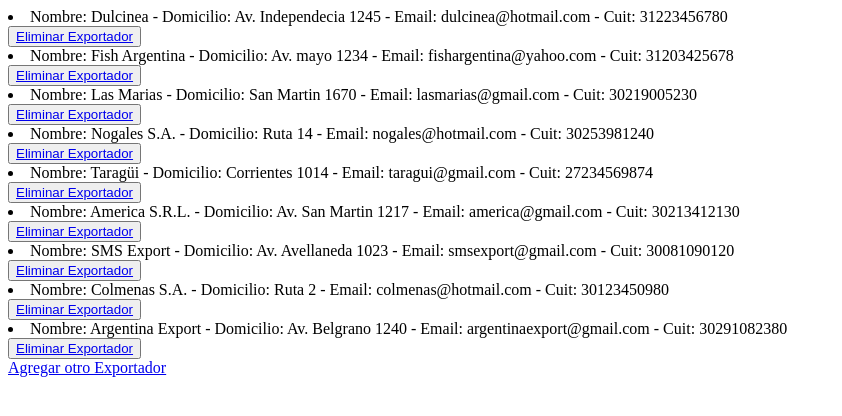
After one commit to solpao/ProyectoFinal-Python, a Django app: page /leerExportadores/ in a window 1280 px wide. The commit adds this page. Shown: the top 416 px of the page, without its empty margins (0-842 px from the left). Run offline with Django 4.2, Linux system fonts and the light colour scheme; data comes from the database, SQL or seed files in the repository.

Commit message:
Mejoras en Proyecto, además se agrego un form Leer-eliminar-Agregar Exportadores

```diff
--- a/App/forms.py
+++ b/App/forms.py
@@ -14,8 +14,8 @@ class ImportadorForm(forms.Form):
     cuit = forms.IntegerField()
 
 class MercaderiaForm(forms.Form):
-    nombre_mer = forms.CharField()
-    tipo_uni_vta = forms.IntegerField()
+    nomb_mer = forms.CharField()
+    unidad_venta = forms.CharField()
 
 class OperacionForm(forms.Form):
     fecha_operacion = forms.DateField()
--- a/App/models.py
+++ b/App/models.py
@@ -9,18 +9,30 @@ class Exportador(models.Model):
     email = models.EmailField()
     cuit = models.CharField(max_length=11, unique=True)
 
+    def __str__(self):
+        return f"Nombre: {self.nombre} - Domicilio: {self.domicilio} - Email: {self.email} - Cuit: {self.cuit}"
+
 class Importador(models.Model):
     nombre = models.CharField(max_length=30)
     domicilio = models.CharField(max_length=30)
     email = models.EmailField()
     cuit = models.CharField(max_length=11, unique=True)
 
+    def __str__(self):
+        return f"Nombre: {self.nombre} - Domicilio: {self.domicilio} - Email: {self.email} - Cuit: {self.cuit}"
+
 class Mercaderia(models.Model):
-    nombre_mer = models.CharField(max_length=30)
-    tipo_uni_venta = models.IntegerField()
+    nomb_mer = models.CharField(max_length=20)
+    unidad_venta = models.CharField(max_length=20)
+
+    def __str__(self):
+        return f"Nombre: {self.nomb_mer} - Unidad de Venta: {self.unidad_venta}"
 
 class Operacion(models.Model):
     fecha_operacion = models.DateField()
     fecha_cump = models.DateField()
     nro_permiso = models.IntegerField()
     cantidad = models.IntegerField()
+
+    def __str__(self):
+        return f"Fecha Operacion: {self.fecha_operacion} - Fecha Cumplido: {self.fecha_cump} - Nro Permiso: {self.nro_permiso} - Cantidad: {self.cantidad}"
--- a/App/templates/app/expo_formulario_1.html
+++ b/App/templates/app/expo_formulario_1.html
@@ -20,7 +20,11 @@
                     <div class="card-header">
                         <h3 class="text-center">Agregar Exportador</h3>
                         <div class="card-body">
-                            <form method="post">
+                            {% if miFormulario.errors %} <!-- Aun NO ESTA funcionando.   -->
+                             <p style="color: red;"> Estan mal los datos! </p>
+                            {% endif %}
+
+                            <form method="post" action="{% url 'expoform1' %}">
                                 {% csrf_token %}  {# Protección CSRF de Django #}
                                 {{ miFormulario.as_p }} <!-- Renderiza los campos del formulario como párrafos (<p>).   -->
                                 <button type="submit" class="btn btn-primary">Enviar</button>
--- a/App/templates/app/impo_formulario_2.html
+++ b/App/templates/app/impo_formulario_2.html
@@ -20,7 +20,7 @@
                     <div class="card-header">
                         <h3 class="text-center">Agregar Importador</h3>
                         <div class="card-body">
-                            <form method="post">
+                            <form method="post" action="{% url 'impoform2' %}">
                                 {% csrf_token %}  {# Protección CSRF de Django #}
                                 {{ miFormulario.as_p }} <!-- Renderiza los campos del formulario como párrafos (<p>).   -->
                                 <button type="submit" class="btn btn-primary">Enviar</button>
--- /dev/null
+++ b/App/templates/app/leerExportadores.html
@@ -0,0 +1,19 @@
+<!DOCTYPE html>
+<html lang="en">
+<head>
+    <meta charset="UTF-8">
+    <meta name="viewport" content="width=device-width, initial-scale=1.0">
+    <title>Document</title>
+</head>
+<body>
+    {% for p in exportador %}
+        <li>{{ p }}</li>
+        <button>
+            <a href="{% url 'elimExportador' p.nombre %}">Eliminar Exportador</a>
+        </button>
+    {% endfor %}
+    <br>
+    <a href= "{% url 'expoform1' %}"> Agregar otro Exportador </a>
+
+</body>
+</html>
--- a/App/templates/app/merc_formulario_3.html
+++ b/App/templates/app/merc_formulario_3.html
@@ -20,7 +20,7 @@
                     <div class="card-header">
                         <h3 class="text-center">Agregar Mercaderia</h3>
                         <div class="card-body">
-                            <form method="post">
+                            <form method="post" action="{% url 'mercform3' %}">
                                 {% csrf_token %}  {# Protección CSRF de Django #}
                                 {{ miFormulario.as_p }} <!-- Renderiza los campos del formulario como párrafos (<p>).   -->
                                 <button type="submit" class="btn btn-primary">Enviar</button>
--- a/App/templates/app/oper_formulario_4.html
+++ b/App/templates/app/oper_formulario_4.html
@@ -20,7 +20,7 @@
                     <div class="card-header">
                         <h3 class="text-center">Agregar Operación</h3>
                         <div class="card-body">
-                            <form method="post">
+                            <form method="post" action="{% url 'operform4' %}">
                                 {% csrf_token %}  {# Protección CSRF de Django #}
                                 {{ miFormulario.as_p }} <!-- Renderiza los campos del formulario como párrafos (<p>).   -->
                                 <button type="submit" class="btn btn-primary">Enviar</button>
--- a/App/templates/app/resultadosBusqueda.html
+++ b/App/templates/app/resultadosBusqueda.html
@@ -21,8 +21,5 @@
     {% else %}
         <p>No existe el exportador: {{ nombre }}</p>
     {% endif %}
-
-
-
 </body>
 </html>
--- a/App/urls.py
+++ b/App/urls.py
@@ -1,13 +1,17 @@
 from App import views #Importamos las vistas de mi aplicación
 from django.urls import path
+#from App.templates.app import views
 
 urlpatterns = [
-    path('inicio/', views.inicio),
-    path('expo-form/', views.expo_form, name="ExpoForm"), #Conecta URL /expo-form/ a la vista expo_form
-    path('expo-form-1/', views.expo_form1, name="ExpoForm1"),
-    path('impo-form-2/', views.impo_form2, name="ImpoForm2"),
-    path('merc-form-3/', views.merc_form3, name="MercForm3"),
-    path('oper-form-4/', views.oper_form4, name="OperForm4"),
-    path('busquedaExportador/', views.busquedaExportador, name="BusquedaExportador"),
-    path('buscar/', views.buscar, name="Buscar"),
+    path('', views.inicio, name='inicio'),
+    path('expo-form/', views.expo_form, name='expoform'), #Conecta URL /expo-form/ a la vista expo_form
+    path('expo-form-1/', views.expo_form1, name='expoform1'),
+    path('impo-form-2/', views.impo_form2, name='impoform2'),
+    path('merc-form-3/', views.merc_form3, name='mercform3'),
+    path('oper-form-4/', views.oper_form4, name='operform4'),
+    path('busquedaExportador/', views.busquedaExportador, name='BusquedaExportador'),
+    path('buscar/', views.buscar, name='Buscar'),
+    path('leerExportadores/', views.leerExportadores, name='leerExportadores'),
+    path('eliminarExportador/<exportador_nombre>', views.eliminarExportador, name='elimExportador' ),
+
 ]
--- a/App/views.py
+++ b/App/views.py
@@ -1,5 +1,6 @@
 from django.shortcuts import render
-from django.http import HttpResponse, HttpResponseBadRequest
+#from django.contrib import messages  # Importa el módulo de mensajes de Django
+from django.http import HttpResponse
 from App.models import Exportador, Importador, Mercaderia, Operacion
 from App.forms import ExportadorForm, ImportadorForm, MercaderiaForm, OperacionForm
 
@@ -17,18 +18,24 @@ def expo_form(request):
 
 def expo_form1(request):
       # form Django para agregar Exportador
+      print("Entrando a la vista de Exportador") #Msj de depuración
       if request.method == "POST":
+            print("Solicitud de POST Recibida.") #Msj de depuración
 
             miFormulario = ExportadorForm(request.POST) # Aqui me llega la informacion del html
             print(miFormulario)
 
             if miFormulario.is_valid:
+                  print("Formulario válido") #Msj de depuración
+
                   informacion = miFormulario.cleaned_data
                   exportador = Exportador(nombre=informacion['nombre'], domicilio=informacion['domicilio'],email=informacion['email'],cuit=informacion['cuit'])
                   exportador.save()
                   return render(request, "App/inicio.html")
-
+            else:
+                  print("Formulario inválido") #Msj de depuración
       else:
+            print("Solicitud GET recibida") #Msj de depuración
             miFormulario = ExportadorForm()
 
       return render(request,"App/expo_formulario_1.html", {"miFormulario": miFormulario})
@@ -55,17 +62,12 @@ def impo_form2(request):
 def merc_form3(request):
       # form Django para agregar Mercaderia a exportar/importar
       if request.method == "POST":
-
             miFormulario = MercaderiaForm(request.POST) # Aqui me llega la informacion del html
             print(miFormulario)
-            print(request.POST)  # Imprimir los datos del formulario
-            tipo_uni_venta = request.POST.get('tipo_uni_venta')
-            if tipo_uni_venta is None:
-                  return HttpResponseBadRequest('El campo tipo_uni_venta está ausente.')
 
             if miFormulario.is_valid:
                   informacion = miFormulario.cleaned_data
-                  mercaderia = Mercaderia( nombre_mer=informacion['nombre_mer'], tipo_uni_venta=informacion['tipo_uni_venta'])
+                  mercaderia = Mercaderia( nomb_mer=informacion['nomb_mer'], unidad_venta=informacion['unidad_venta'])
                   mercaderia.save()
                   return render(request, "App/inicio.html")
 
@@ -107,3 +109,23 @@ def buscar(request):
             respuesta = "No ingresaste datos"
             #No olvidar from django.http import HttpResponse
             return HttpResponse(respuesta)
+
+def leerExportadores(request):
+
+      exportadores = Exportador.objects.all #Trae todos los exportadores
+
+      contexto = {"exportador": exportadores }
+
+      return render(request,"App/leerExportadores.html",contexto)
+
+def eliminarExportador(request, exportador_nombre):
+      print(exportador_nombre)  # Add this line
+      exportador = Exportador.objects.get(nombre=exportador_nombre)
+      exportador.delete()
+
+      #Vuelvo al menu
+      exportadores = Exportador.objects.all #Trae todos los exportadores
+
+      contexto = {"exportador": exportadores }
+
+      return render(request,"App/leerExportadores.html",contexto)
--- a/Proyecto/settings.py
+++ b/Proyecto/settings.py
@@ -35,8 +35,8 @@ INSTALLED_APPS = [
     'django.contrib.auth',
     'django.contrib.contenttypes',
     'django.contrib.sessions',
+    'django.contrib.staticfiles',
     'django.contrib.messages',
-    'django.contrib.staticfiles',
     'App',
 ]
 
@@ -46,9 +46,10 @@ MIDDLEWARE = [
     'django.middleware.common.CommonMiddleware',
     'django.middleware.csrf.CsrfViewMiddleware',
     'django.contrib.auth.middleware.AuthenticationMiddleware',
-    'django.contrib.messages.middleware.MessageMiddleware',
     'django.middleware.clickjacking.XFrameOptionsMiddleware',
+    'django.contrib.messages.middleware.MessageMiddleware'
 ]
+
 
 ROOT_URLCONF = 'Proyecto.urls'
 
--- a/Proyecto/urls.py
+++ b/Proyecto/urls.py
@@ -21,9 +21,8 @@ from Proyecto import views
 
 urlpatterns = [
     path('admin/', admin.site.urls),
-    path('App/', include('App.urls')),
+    path('', include('App.urls')),
     path('saludo/', views.saludo),
     path('probandotemplate/', views.probando_template),
     path('inicio/', views.inicio),
-
 ]
```
Also changed, not shown: App/migrations/0002_remove_mercaderia_nombre_and_more.py (added), db.sqlite3.
